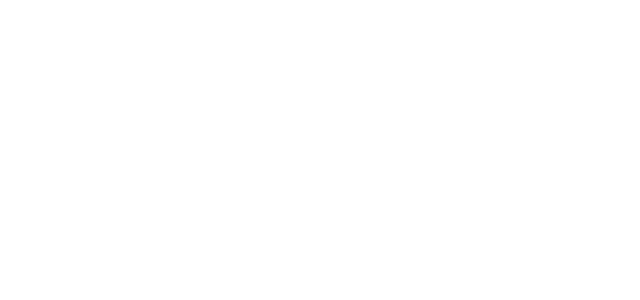
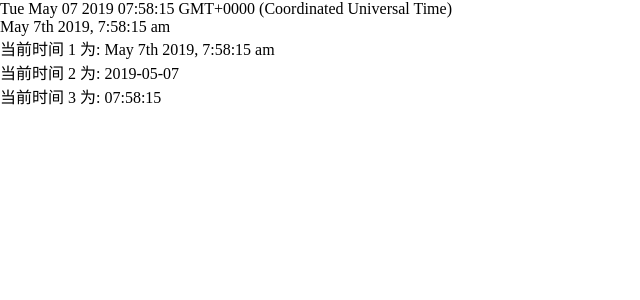
Before and after one commit to wushangli/demo, a Vue app: page /filter in a window 1280 px wide. Shown: the top 300 px of the page, without its empty margins (0-640 px from the left). Built offline with nearby package versions, Linux system fonts and the light colour scheme.

Commit message:
filter过滤器（时间）

```diff
--- a/package.json
+++ b/package.json
@@ -8,6 +8,7 @@
   },
   "dependencies": {
     "core-js": "^2.6.5",
+    "moment": "^2.24.0",
     "vue": "^2.6.10",
     "vue-router": "^3.0.3",
     "vuex": "^3.0.1"
--- a/src/main.js
+++ b/src/main.js
@@ -2,9 +2,13 @@
 import App from './App.vue'
 import router from './router'
 import store from './store'
+import moment from 'moment'
+
 
 Vue.config.productionTip = false
 
+Vue.prototype.$moment = moment;//赋值使用
+moment.locale('zh-cn');//需要汉化
 new Vue({
   router,
   store,
--- a/src/router.js
+++ b/src/router.js
@@ -47,5 +47,10 @@
         name: 'animation',
         component: () => import('./views/lianxi/Animation.vue')
     },
+    {
+        path: '/filter',
+        name: 'filter',
+        component: () => import('./views/lianxi/Filter.vue')
+    },
   ]
 })
--- /dev/null
+++ b/src/views/lianxi/Filter.vue
@@ -0,0 +1,35 @@
+<template>
+    <!--<div>当前时间为：{{currentime | datefilter }}</div>-->
+    <div>
+        <p>{{currentime}}</p>
+        <span>{{currentime|datefilter}}</span><br>
+        <p>当前时间 1 为: {{currentime | datefilter}}</p>
+        <p>当前时间 2 为: {{currentime | datefilter('YYYY-MM-DD')}}</p>
+        <p>当前时间 3 为: {{currentime | datefilter('HH:mm:ss')}}</p>
+    </div>
+
+</template>
+
+<script>
+    import moment from 'moment'//导入文件
+
+    export default {
+        name: "aaa",
+        data() {
+
+            return{
+                currentime: new Date()
+
+            }
+        },
+        filters:{
+            datefilter:function(value,format){
+                return moment(value).format( format || 'MMMM Do YYYY, h:mm:ss a');
+            }
+        }
+    }
+</script>
+
+<style scoped>
+
+</style>
```
Also changed, not shown: 1 other file (tests, documents, lock files or other folders).
